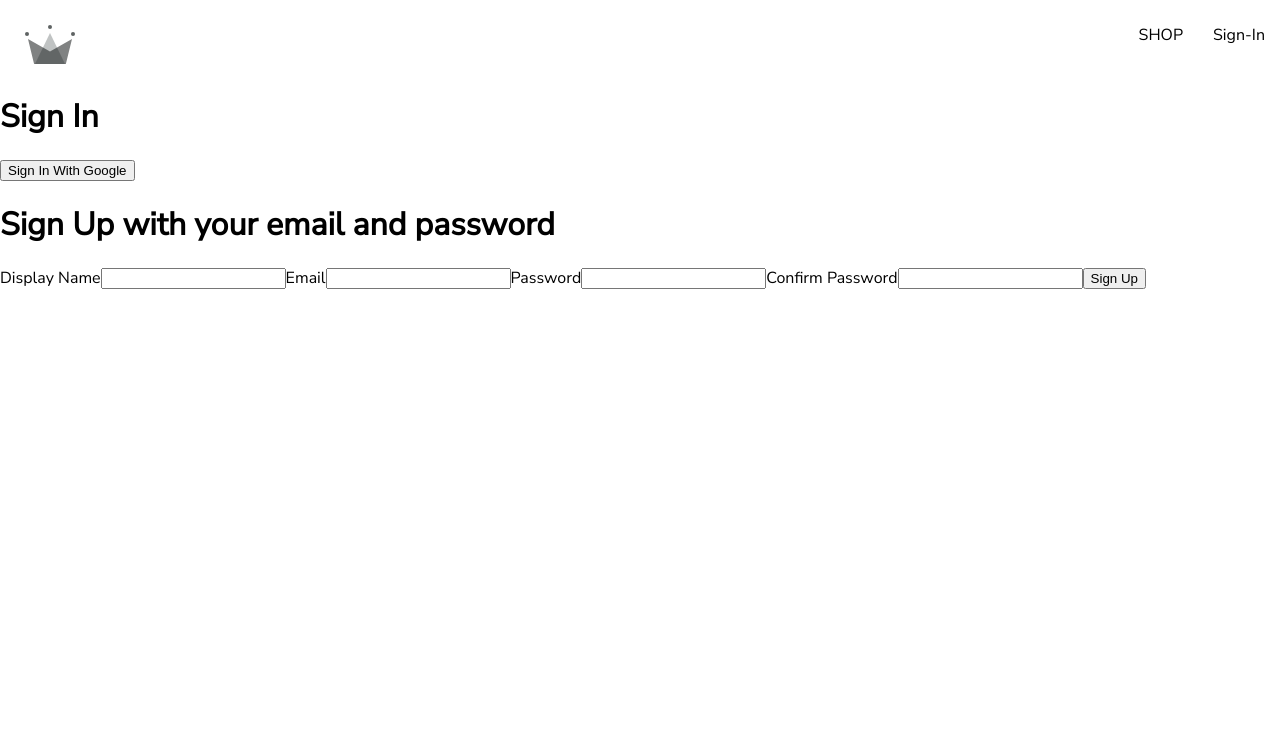
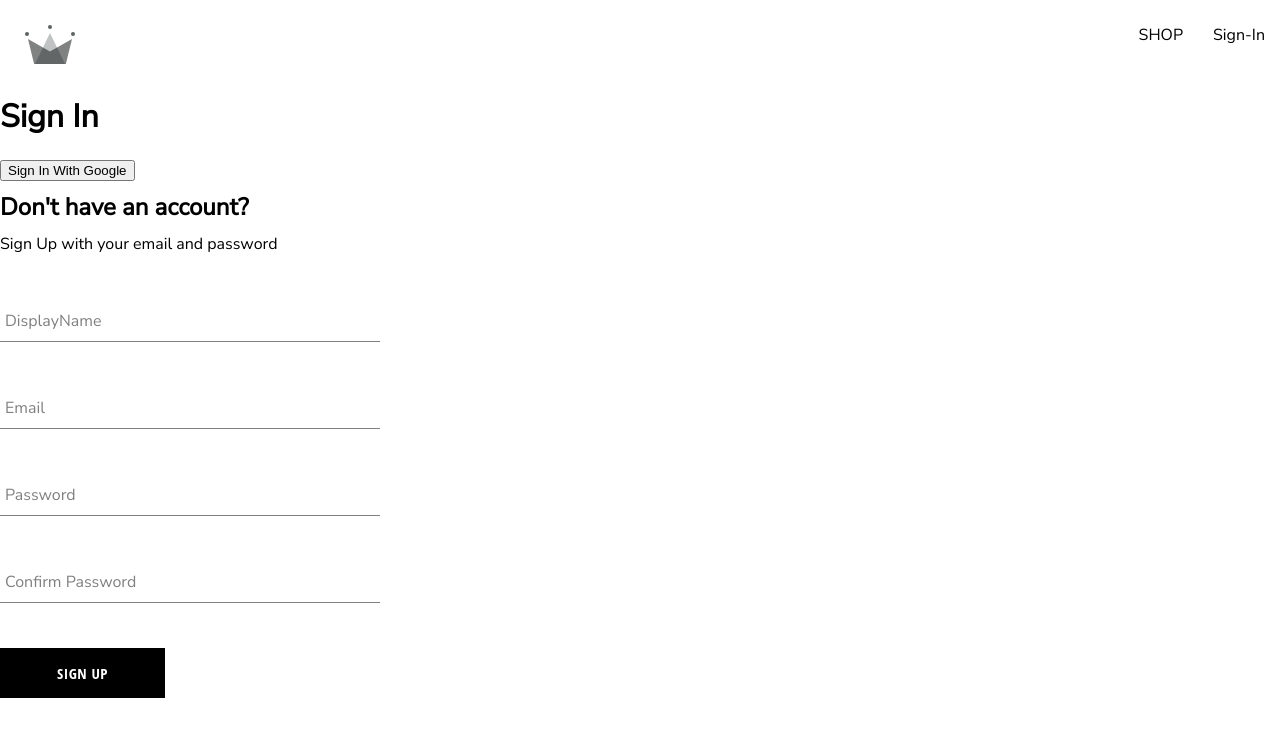
Before and after one commit to rvemuri2/e-commerce, a React (Create React App) app: page /sign-in in a window 1280 px wide. Shown: the top 736 px of the page. Built offline with nearby package versions, Linux system fonts and the light colour scheme.

Commit message:
Made custom sign up button, also styled our form for signing up users

```diff
--- /dev/null
+++ b/src/components/button/button.component.jsx
@@ -0,0 +1,18 @@
+//three types of button: inverted, default, google sign in
+import "./button.styles.scss";
+const button_type_classes = {
+  google: "google-sign-in",
+  inverted: "inverted",
+};
+
+const Button = ({ children, buttonType, ...otherProps }) => {
+  return (
+    <button
+      className={`button-container ${button_type_classes[buttonType]}`}
+      {...otherProps}
+    >
+      {children}
+    </button>
+  );
+};
+export default Button;
--- /dev/null
+++ b/src/components/button/button.styles.scss
@@ -0,0 +1,46 @@
+.button-container {
+  min-width: 165px;
+  width: auto;
+  height: 50px;
+  letter-spacing: 0.5px;
+  line-height: 50px;
+  padding: 0 35px 0 35px;
+  font-size: 15px;
+  background-color: black;
+  color: white;
+  text-transform: uppercase;
+  font-family: "Open Sans Condensed";
+  font-weight: bolder;
+  border: none;
+  cursor: pointer;
+  display: flex;
+  justify-content: center;
+
+  &:hover {
+    background-color: white;
+    color: black;
+    border: 1px solid black;
+  }
+
+  &.google-sign-in {
+    background-color: #4285f4;
+    color: white;
+
+    &:hover {
+      background-color: #357ae8;
+      border: none;
+    }
+  }
+
+  &.inverted {
+    background-color: white;
+    color: black;
+    border: 1px solid black;
+
+    &:hover {
+      background-color: black;
+      color: white;
+      border: none;
+    }
+  }
+}
--- /dev/null
+++ b/src/components/form-input/form-input.component.jsx
@@ -0,0 +1,18 @@
+import "./form-input.styles.scss";
+const FormInput = ({ label, ...otherProps }) => {
+  return (
+    <div className="group">
+      <input className="form-input" {...otherProps} />
+      {label && (
+        <labeL
+          className={`${
+            otherProps.value.length ? "shrink" : ""
+          }form-input-label`}
+        >
+          {label}
+        </labeL>
+      )}
+    </div>
+  );
+};
+export default FormInput;
--- /dev/null
+++ b/src/components/form-input/form-input.styles.scss
@@ -0,0 +1,54 @@
+$sub-color: grey;
+$main-color: black;
+
+@mixin shrinkLabel {
+  top: -14px;
+  font-size: 12px;
+  color: $main-color;
+}
+
+.group {
+  position: relative;
+  margin: 45px 0;
+
+  .form-input {
+    background: none;
+    background-color: white;
+    color: $sub-color;
+    font-size: 18px;
+    padding: 10px 10px 10px 5px;
+    display: block;
+    width: 100%;
+    border: none;
+    border-radius: 0;
+    border-bottom: 1px solid $sub-color;
+    margin: 25px 0;
+
+    &:focus {
+      outline: none;
+    }
+
+    &:focus ~ .form-input-label {
+      @include shrinkLabel();
+    }
+  }
+
+  input[type="password"] {
+    letter-spacing: 0.3em;
+  }
+
+  .form-input-label {
+    color: $sub-color;
+    font-size: 16px;
+    font-weight: normal;
+    position: absolute;
+    pointer-events: none;
+    left: 5px;
+    top: 10px;
+    transition: 300ms ease all;
+
+    &.shrink {
+      @include shrinkLabel();
+    }
+  }
+}
--- a/src/components/sign-up/sign-up-form.component.jsx
+++ b/src/components/sign-up/sign-up-form.component.jsx
@@ -1,8 +1,11 @@
 import { useState } from "react";
+import FormInput from "../../components/form-input/form-input.component";
 import {
   createAuthUserWithEmailAndPassword,
   createUserDocumentFromAuth,
 } from "../../utils/firebase/firebase.utils.js";
+import Button from "../../components/button/button.component";
+import "./sign-up-form.styles.scss";
 const defaultFormFields = {
   displayName: "",
   email: "",
@@ -47,43 +50,45 @@
   };
 
   return (
-    <div>
-      <h1>Sign Up with your email and password</h1>
-
+    <div className="sign-up-container">
+      <h2>Don't have an account?</h2>
+      <span>Sign Up with your email and password</span>
       <form onSubmit={handleSubmit}>
-        <labeL>Display Name</labeL>
-        <input
+        <FormInput
+          label="DisplayName"
           type="text"
           required
           onChange={handleChange}
           name="displayName"
           value={displayName}
         />
-        <labeL>Email</labeL>
-        <input
+        <FormInput
+          label="Email"
           type="email"
           required
           onChange={handleChange}
           name="email"
           value={email}
         />
-        <labeL>Password</labeL>
-        <input
+        <FormInput
+          label="Password"
           type="password"
           required
           onChange={handleChange}
           name="password"
           value={password}
         />
-        <labeL>Confirm Password</labeL>
-        <input
+        <FormInput
+          label="Confirm Password"
           type="password"
           required
           onChange={handleChange}
           name="confirmPassword"
           value={confirmPassword}
         />
-        <button type="submit">Sign Up</button>
+        <Button buttonType="default" type="submit">
+          Sign Up
+        </Button>
       </form>
     </div>
   );
--- /dev/null
+++ b/src/components/sign-up/sign-up-form.styles.scss
@@ -0,0 +1,8 @@
+.sign-up-container {
+  display: flex;
+  flex-direction: column;
+  width: 380px;
+}
+h2 {
+  margin: 10px 0;
+}
```
